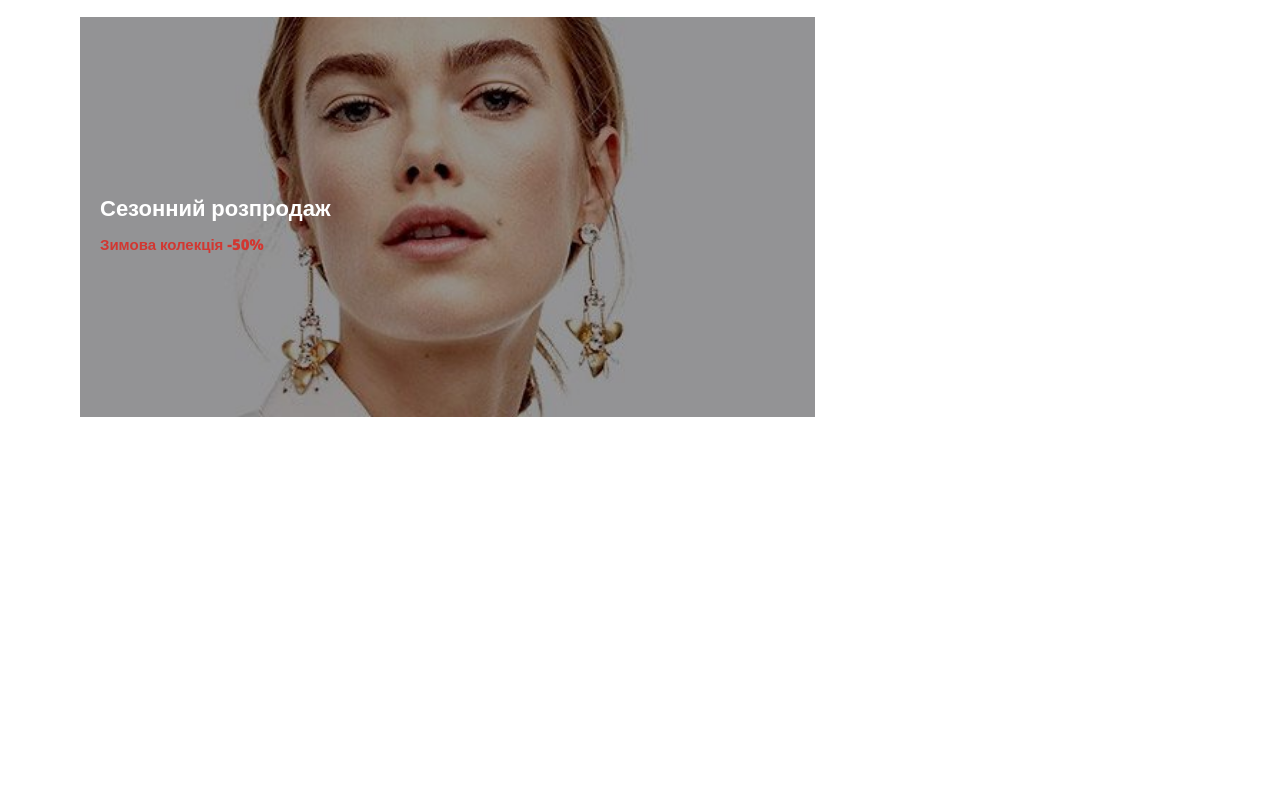
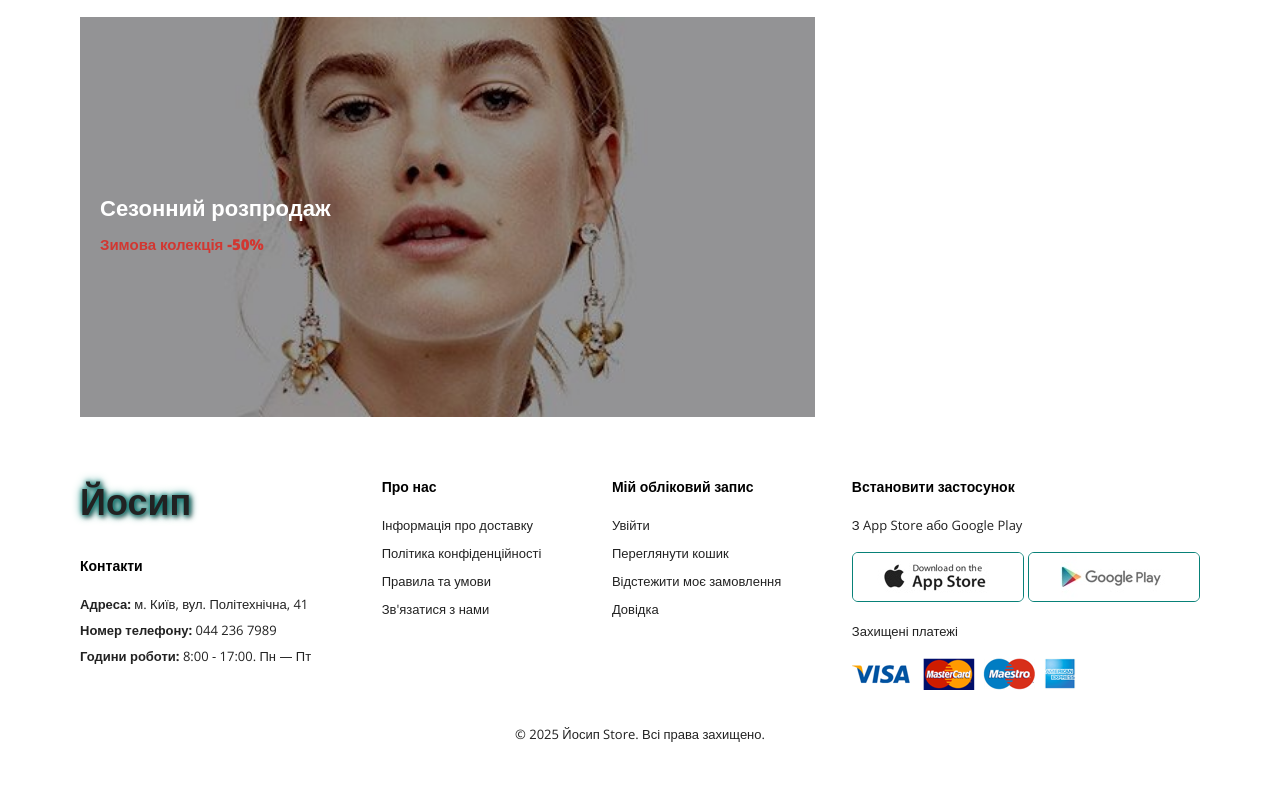
Before and after one commit to VaL2111/IM-31_appWEB-BakhmatskyiValentyn-FIOT-2025, a plain HTML site: page index.html in a window 1280 px wide. Shown: the part 4847-5638 px from the top of the page. Before the commit the page ends 5284 px from the top, so only its background shows below. Drawn offline with nearby package versions, Linux system fonts and the light colour scheme.

Commit message:
Implement footer

```diff
--- a/index.html
+++ b/index.html
@@ -359,6 +359,47 @@
         </section>
     </main>
 
+    <footer class="section-p1">
+        <div class="column">
+            <a class="logo" href="#">Йосип</a>
+            <h4>Контакти</h4>
+            <p><strong>Адреса:</strong> м. Київ, вул. Політехнічна, 41</p>
+            <p><strong>Номер телефону:</strong> 044 236 7989</p>
+            <p><strong>Години роботи:</strong> 8:00 - 17:00. Пн — Пт</p>
+        </div>
+
+        <div class="column">
+            <h4>Про нас</h4>
+            <a href="#">Інформація про доставку</a>
+            <a href="#">Політика конфіденційності</a>
+            <a href="#">Правила та умови</a>
+            <a href="#">Зв'язатися з нами</a>
+        </div>
+
+        <div class="column">
+            <h4>Мій обліковий запис</h4>
+            <a href="#">Увійти</a>
+            <a href="#">Переглянути кошик</a>
+            <a href="#">Відстежити моє замовлення</a>
+            <a href="#">Довідка</a>
+        </div>
+
+        <div class="column install">
+            <h4>Встановити застосунок</h4>
+            <p>З App Store або Google Play</p>
+            <div class="row">
+                <img src="./img/app_store.jpg" alt="">
+                <img src="./img/google_pay.jpg" alt="">
+            </div>
+            <p>Захищені платежі</p>
+            <img src="./img/pay.png" alt="">
+        </div>
+
+        <div class="copyright">
+            <p>© 2025 Йосип Store. Всі права захищено.</p>
+        </div>
+    </footer>
+
     <script src="index.js"></script>
 </body>
 </html>
--- a/style.css
+++ b/style.css
@@ -391,4 +391,56 @@ button.white {
   font-weight: 800;
 }
 
+footer {
+  display: flex;
+  flex-wrap: wrap;
+  justify-content: space-between;
+}
+
+footer .column {
+  display: flex;
+  flex-direction: column;
+  align-items: flex-start;
+  margin-bottom: 20px;
+}
+
+footer .logo {
+  margin-bottom: 30px;
+}
+
+footer h4 {
+  font-size: 14px;
+  padding-bottom: 20px;
+}
+
+footer p {
+  font-size: 13px;
+  margin: 0 0 8px 0;
+}
+
+footer a {
+  font-size: 13px;
+  text-decoration: none;
+  color: #222;
+  margin-bottom: 10px;
+}
+
+footer .install .row img {
+  border: 1px solid #088178;
+  border-radius: 6px;
+}
+
+footer .install img {
+  margin: 10px 0 15px 0;
+}
+
+footer a:hover {
+  color: #088178;
+}
+
+footer .copyright {
+  width: 100%;
+  text-align: center;
+}
+
 /*# sourceMappingURL=style.css.map */
```
Also changed, not shown: img/app_store.jpg (added), img/google_pay.jpg (added), img/pay.png (added).
